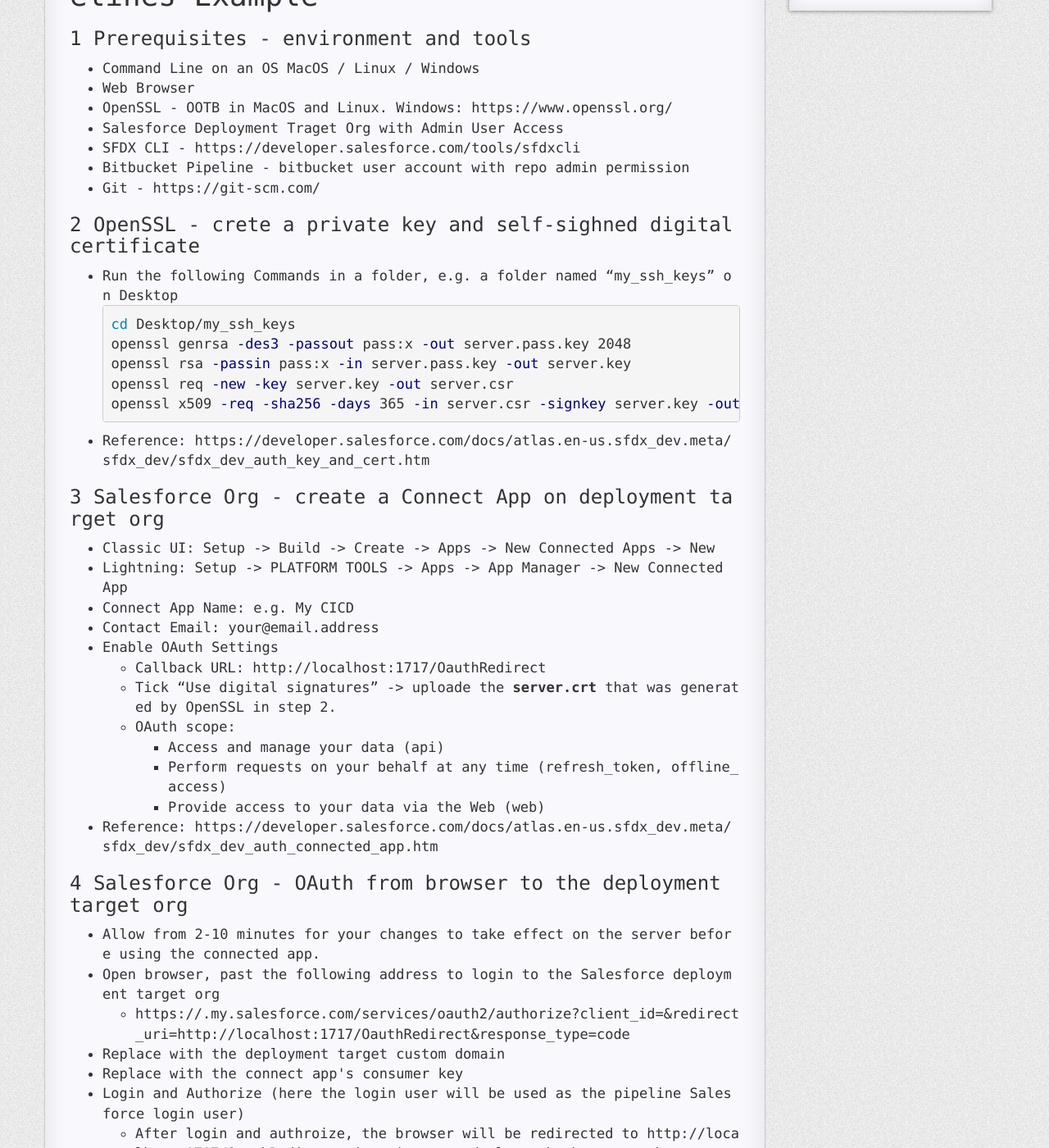
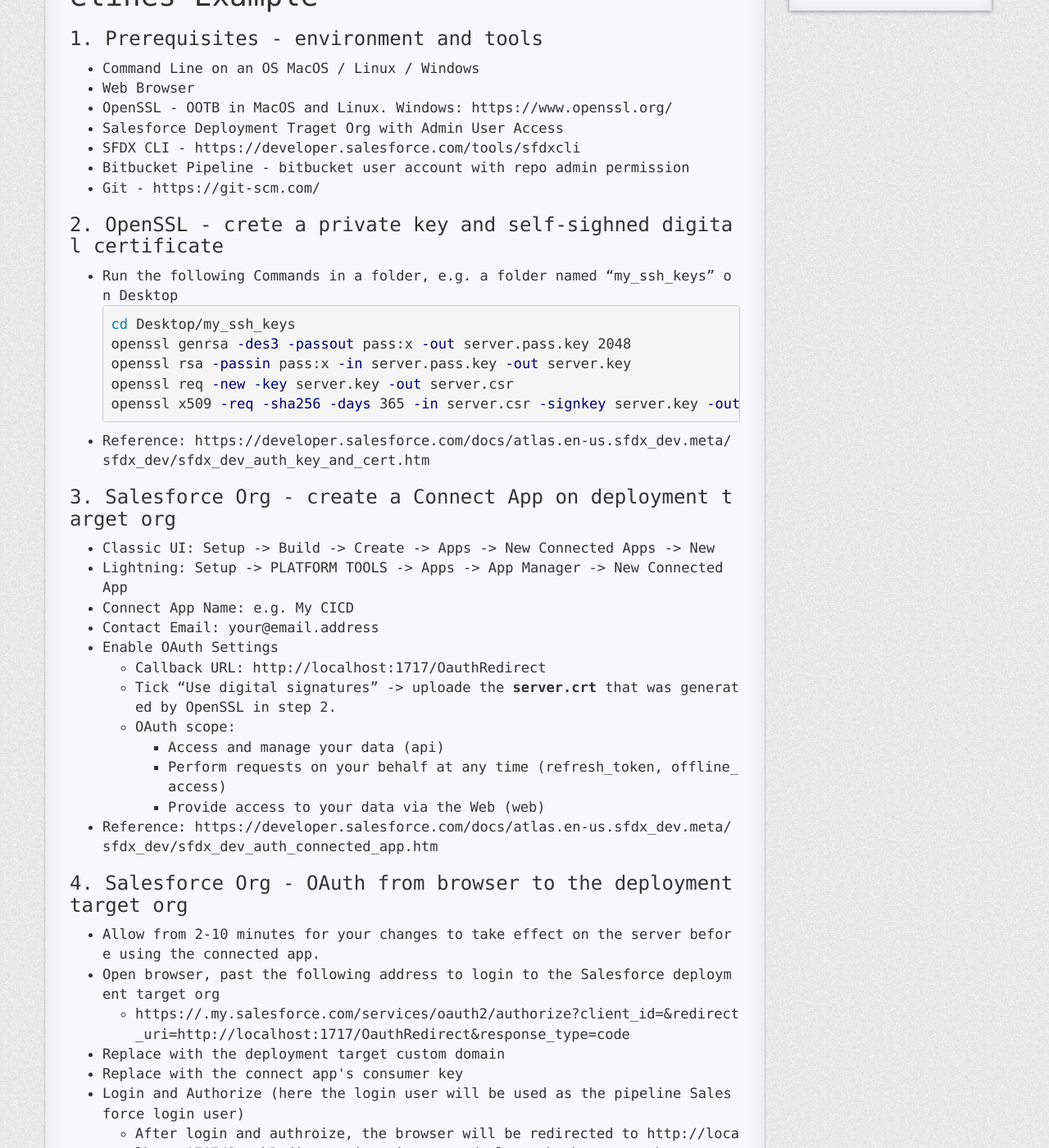
Before and after one commit to zhouhu/apexdevforce, a Jekyll site: the page built from _posts/2020-7-1-salesforce-sfdx-ci-cd-bitbucket-piplines-example.md, in a window 1280 px wide and 1400 px high, scrolled down 358 px. Shown: the whole window at 82% size. Built offline with Jekyll 4.4.1, drawn with Linux system fonts in a browser that asks for light colours; nearby versions of some CDN libraries; a style sheet for code colours, icons or effects is not loaded; some of the changed text lies outside the part shown.

````diff
--- a/_posts/2020-7-1-salesforce-sfdx-ci-cd-bitbucket-piplines-example.md
+++ b/_posts/2020-7-1-salesforce-sfdx-ci-cd-bitbucket-piplines-example.md
@@ -7,7 +7,7 @@ categories: [Software-Engineering]
 
 # Salesforce SFDX CI/CD - Bitbucket Pipelines Example
 
-### 1 Prerequisites - environment and tools
+### 1. Prerequisites - environment and tools
 
 - Command Line on an OS MacOS / Linux / Windows
 - Web Browser
@@ -17,7 +17,7 @@ categories: [Software-Engineering]
 - Bitbucket Pipeline - bitbucket user account with repo admin permission
 - Git - https://git-scm.com/
 
-### 2 OpenSSL - crete a private key and self-sighned digital certificate
+### 2. OpenSSL - crete a private key and self-sighned digital certificate
 
 - Run the following Commands in a folder, e.g. a folder named "my_ssh_keys" on Desktop
 ```bash
@@ -29,7 +29,7 @@ openssl x509 -req -sha256 -days 365 -in server.csr -signkey server.key -out serv
 ```
 - Reference: https://developer.salesforce.com/docs/atlas.en-us.sfdx_dev.meta/sfdx_dev/sfdx_dev_auth_key_and_cert.htm
 
-### 3 Salesforce Org - create a Connect App on deployment target org
+### 3. Salesforce Org - create a Connect App on deployment target org
 - Classic UI: Setup -> Build -> Create -> Apps -> New Connected Apps -> New
 - Lightning: Setup -> PLATFORM TOOLS -> Apps -> App Manager -> New Connected App
 - Connect App Name: e.g. My CICD
@@ -43,7 +43,7 @@ openssl x509 -req -sha256 -days 365 -in server.csr -signkey server.key -out serv
     - Provide access to your data via the Web (web)
 - Reference: https://developer.salesforce.com/docs/atlas.en-us.sfdx_dev.meta/sfdx_dev/sfdx_dev_auth_connected_app.htm
 
-### 4 Salesforce Org - OAuth from browser to the deployment target org
+### 4. Salesforce Org - OAuth from browser to the deployment target org
 - Allow from 2-10 minutes for your changes to take effect on the server before using the connected app.
 - Open browser, past the following address to login to the Salesforce deployment target org
   - https://<org-custome-domain>.my.salesforce.com/services/oauth2/authorize?client_id=<consumer_key>&redirect_uri=http://localhost:1717/OauthRedirect&response_type=code
@@ -53,7 +53,7 @@ openssl x509 -req -sha256 -days 365 -in server.csr -signkey server.key -out serv
   - After login and authroize, the browser will be redirected to http://localhost:1717/OauthRedirect, just ignore and close the browser tab.
 
 
-### 5 Bitbucket Pipeline - enable pipline
+### 5. Bitbucket Pipeline - enable pipline
 - Click Pipeline on repo sidebar menu
 - Select the default **Starter** pipeline
 - Replace the **bitbucket-pipelines.yml** content with the following example.
@@ -84,7 +84,7 @@ openssl x509 -req -sha256 -days 365 -in server.csr -signkey server.key -out serv
 - You can change the branch name to suit your project settings.
 - You can add more branches to deploy different branches to different deployment target orgs, in this case you will need to set up Connect Apps in each deployment target orgs.
 
-### 6 Bitbucket Pipeline - repository variables
+### 6. Bitbucket Pipeline - repository variables
 - The example in step 5 need following variables to be set up in the repository.
 - Repository sidebar -> Repository settings -> PIPELINES > Repository Variables: Add new Name and Value pairs
   - SFDC_CONSUMER_KEY : the consumer key from the newly created Salesforce Connect App
@@ -93,11 +93,11 @@ openssl x509 -req -sha256 -days 365 -in server.csr -signkey server.key -out serv
   - TEST_CLASSES_1 : list of comma separated unit test class names, e.g. MyClassTest,YourClassTest
   - MANIFEST_PACKAGE_PATH : manifest/release_package.xml
 
-### 7 Bitbucket Pipeline - running CI/CD
+### 7. Bitbucket Pipeline - running CI/CD
 - In the example bitbucket-pipelines.yml the configuration is based on a branch named: **uat**
 - Create a branch in the repository, name it as **uat**
 - Commit the bitbucket-pipelines.yml and the **server.key** (created by OpenSSL in the step 1) to the **uat** branch.
 - Create the release_package.xml and commit it along with the metadata files that listed in the it to the uat branch, your pipeline should have started automatically.
 - Don’t forget to update the Test Classes in the Repository variables. In the example the variable name is **TEST_CLASSES_1**
 
-### 8 Good luck! 8 is a lucky number in Chinese culture, which means get **rich** :)
+### 8. Good luck! 8 is a lucky number in Chinese culture, which means get **rich** :)
````
